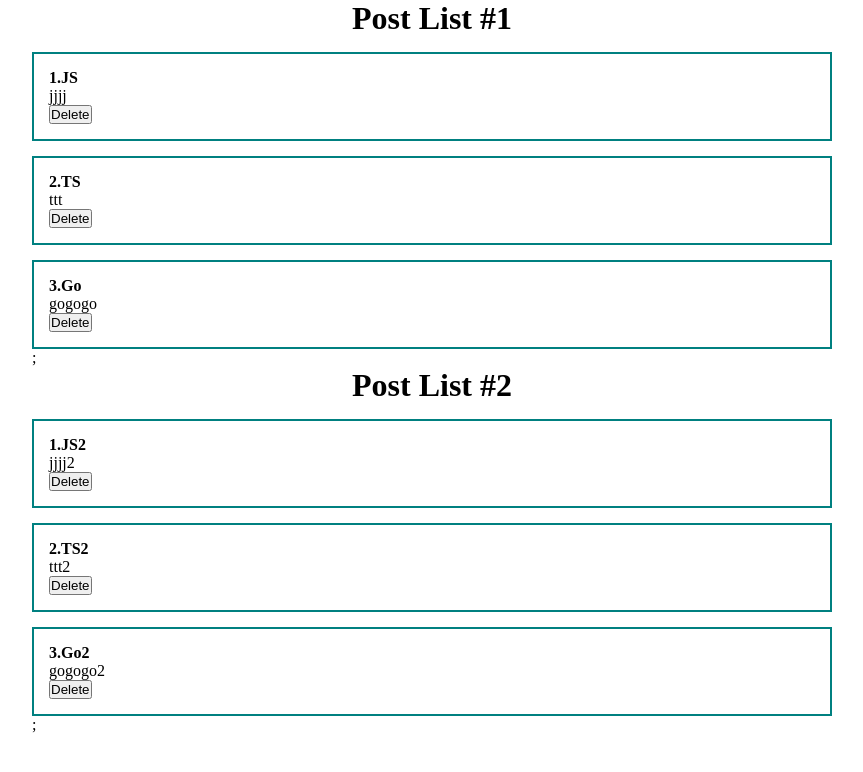
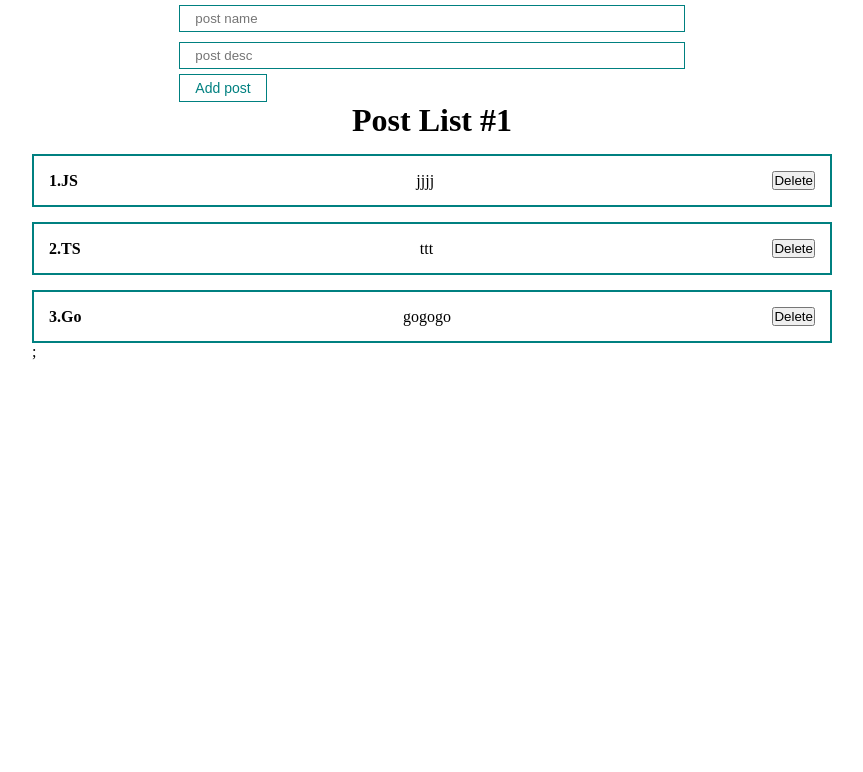
Before and after one commit to Folganoid/react_test, a React (Create React App) app: page / in a window 1280 px wide. Shown: the top 772 px of the page, without its empty margins (208-1071 px from the left). Built offline with nearby package versions, Linux system fonts and the light colour scheme.

Commit message:
css module classes

```diff
--- a/src/App.js
+++ b/src/App.js
@@ -1,5 +1,7 @@
 import { useState } from "react";
 import PostList from "./components/PostList";
+import MyButton from "./components/UI/button/MyButton";
+import MyInput from "./components/UI/input/MyInput";
 import './styles/App.css';
 
 function App() {
@@ -10,16 +12,14 @@
     {id: 3, title: 'Go', body: 'gogogo'}
   ])
 
-  const [posts2, setPosts2] = useState([
-    {id: 1, title: 'JS2', body: 'jjjj2'},
-    {id: 2, title: 'TS2', body: 'ttt2'},
-    {id: 3, title: 'Go2', body: 'gogogo2'}
-  ])
-
   return (
     <div className="App">
+      <form>
+        <MyInput type="text" placeholder="post name" />
+        <MyInput type="text" placeholder="post desc" />
+        <MyButton disabled>Add post</MyButton>
+      </form>
       <PostList posts={posts} title="Post List #1"/>
-      <PostList posts={posts2} title="Post List #2"/>
     </div>
   );
 }
--- /dev/null
+++ b/src/components/UI/button/MyButton.jsx
@@ -0,0 +1,10 @@
+import React from 'react';
+import classes from './MyButton.module.css';
+
+export default function MyButton({children, ...props}) {
+  return (
+    <button {...props} className={classes.myBtn}>
+        {children}
+    </button>
+  )
+}
--- /dev/null
+++ b/src/components/UI/button/MyButton.module.css
@@ -0,0 +1,8 @@
+.myBtn {
+    padding: 5px 15px;
+    color: teal;
+    font-size: 14px;
+    background: transparent;
+    border: 1px solid teal;
+    cursor: pointer;
+}
--- /dev/null
+++ b/src/components/UI/input/MyInput.jsx
@@ -0,0 +1,8 @@
+import React from 'react'
+import classes from './MyInput.module.css';
+
+export default function MyInput(props) {
+  return (
+    <input className={classes.myInput} {...props}/>
+  )
+}
--- /dev/null
+++ b/src/components/UI/input/MyInput.module.css
@@ -0,0 +1,6 @@
+.myInput {
+    width: 100%;
+    padding: 5px 15px;
+    margin: 5px 0;
+    border: 1px solid teal
+}
--- a/src/styles/App.css
+++ b/src/styles/App.css
@@ -10,7 +10,7 @@
     flex-wrap: wrap;
 }
 
-.post {
+.post__content {
     min-width: 800px;
     display: flex;
     padding: 15px;
```
